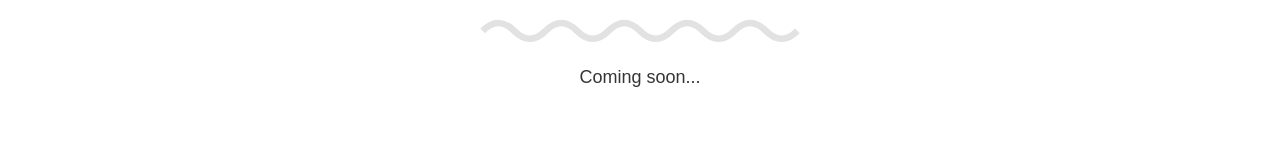
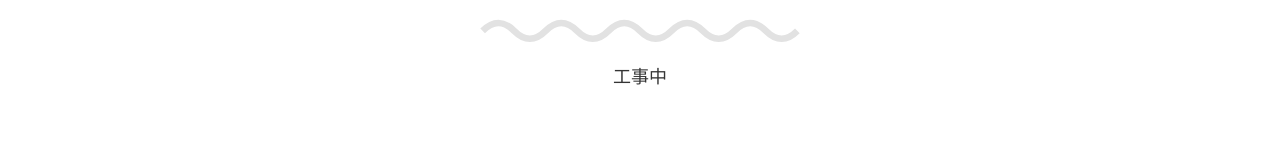
Before and after one commit to takara2314/3rd-tobamaru-lastyear, a SvelteKit app: page /point in a window 1280 px wide. Shown: the part 185-338 px from the top of the page. Built offline with nearby package versions, Linux system fonts and the light colour scheme; a web font is replaced by a local one.

Commit message:
Coming soon... を 工事中 に変更

```diff
--- a/src/routes/point/+page.svelte
+++ b/src/routes/point/+page.svelte
@@ -15,7 +15,7 @@
       ここがスゴイ！
     </H2>
     <div>
-      Coming soon...
+      工事中
     </div>
   </article>
 </main>
```
